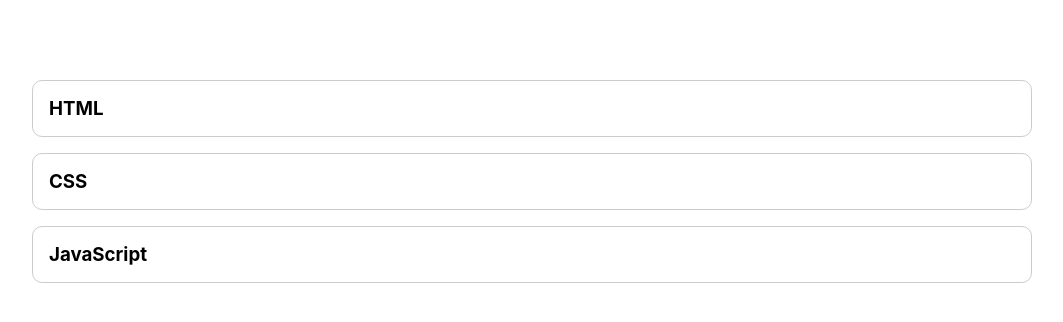
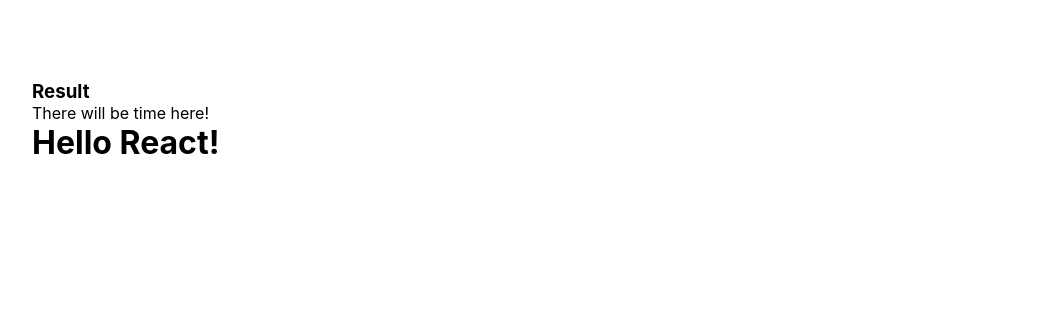
Before and after one commit to AleksandrKompanetc/react-application, a React (Create React App) app: page / in a window 1280 px wide. Shown: the top 322 px of the page, without its empty margins (108-1171 px from the left). Built offline with nearby package versions, Linux system fonts and the light colour scheme; the HTML template or start-up script is replaced by a standard one.

Commit message:
added header

```diff
--- a/src/App.css
+++ b/src/App.css
@@ -71,7 +71,7 @@
 }
 
 li.active {
-  background-color: rgb(255, 255, 91);
+  background-color: rgb(101, 179, 238);
 }
 
 li.active > .content {
--- a/src/App.js
+++ b/src/App.js
@@ -1,26 +1,33 @@
 import React, {useState} from 'react';
 import './App.css';
 
-const content = [
-  {title: 'HTML', text: 'Learn HTML and will be nice!'},
-  {title: 'CSS', text: 'Learn CSS and will be nice!'},
-  {title: 'JavaScript', text: 'Learn JavaScript and shall be know FrontEnd!'}
-]
+// const content = [
+//   {title: 'HTML', text: 'Learn HTML and will be nice!'},
+//   {title: 'CSS', text: 'Learn CSS and will be nice!'},
+//   {title: 'JavaScript', text: 'Learn JavaScript and shall be know FrontEnd!'}
+// ]
 
 export default function App() {
-  const [active, setActive] = useState(null);
+  // const [active, setActive] = useState(null);
   return (
-    <ul>
-      {content.map((item, index) => (
-        <li
-          key={item.title}
-          onClick={() => setActive(index)}
-          className={index === active ? 'active' : null}
-        >
-          <h3>{item.title}</h3>
-          <div className='content'>{item.text}</div>
-        </li>
-      ))}
-    </ul>
+    // <ul>
+    //   {content.map((item, index) => (
+    //     <li
+    //       key={item.title}
+    //       onClick={() => setActive(index)}
+    //       className={index === active ? 'active' : null}
+    //     >
+    //       <h3>{item.title}</h3>
+    //       <div className='content'>{item.text}</div>
+    //     </li>
+    //   ))}
+    // </ul>
+    <div>
+      <header>
+        <h3>Result</h3>
+        <span>There will be time here!</span>
+      </header>
+      <h1>Hello React!</h1>
+    </div>
   )
 }
```
